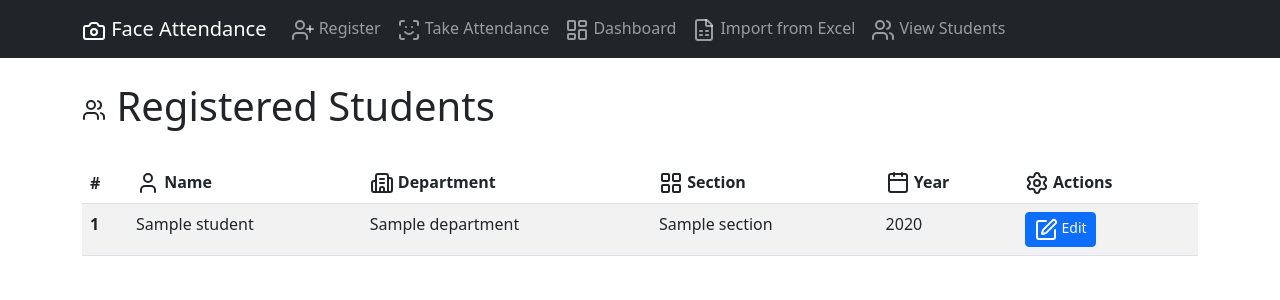
After one commit to vignesh-pandian-p/face-attendance-system, a Flask app: template app/templates/students.html in a window 1280 px wide. The commit adds this page. Shown: the top 300 px of the page. Run offline with Flask 3, Linux system fonts and the light colour scheme; the template is opened without the code that fills it: most values are stand-ins (such as "Sample title", 1, 10 or a date in 2020).

Commit message:
feat: Add student management panel
This commit introduces a new student management panel, allowing for easy viewing and editing of student information.

Key features:
- **View Registered Students:** A new page at `/students` displays a list of all registered students with their details, including name, department, section, and year.
- **Edit Student Information:** Users can now edit student information directly from the new panel. An "Edit" button for each student leads to a pre-filled form, making updates quick and easy.
- **UI Enhancements:** The new pages are designed with a clean and intuitive UI, including the use of Lucide icons to improve user experience. The overall layout and design of the application have been further refined.

```diff
--- a/app/templates/base.html
+++ b/app/templates/base.html
@@ -31,6 +31,9 @@
             <li class="nav-item">
                 <a class="nav-link" href="{{ url_for('main.import_excel') }}"><i data-lucide="file-spreadsheet"></i> Import from Excel</a>
             </li>
+            <li class="nav-item">
+                <a class="nav-link" href="{{ url_for('main.students') }}"><i data-lucide="users"></i> View Students</a>
+            </li>
           </ul>
         </div>
       </div>
--- /dev/null
+++ b/app/templates/students.html
@@ -0,0 +1,39 @@
+{% extends 'base.html' %}
+
+{% block title %}Registered Students{% endblock %}
+
+{% block content %}
+<div class="d-flex justify-content-between align-items-center mb-4">
+    <h1><i data-lucide="users"></i> Registered Students</h1>
+</div>
+<table class="table table-striped">
+    <thead>
+        <tr>
+            <th scope="col">#</th>
+            <th scope="col"><i data-lucide="user"></i> Name</th>
+            <th scope="col"><i data-lucide="building-2"></i> Department</th>
+            <th scope="col"><i data-lucide="layout-grid"></i> Section</th>
+            <th scope="col"><i data-lucide="calendar"></i> Year</th>
+            <th scope="col"><i data-lucide="settings"></i> Actions</th>
+        </tr>
+    </thead>
+    <tbody>
+        {% for student in students %}
+        <tr>
+            <th scope="row">{{ loop.index }}</th>
+            <td>{{ student.name }}</td>
+            <td>{{ student.department }}</td>
+            <td>{{ student.section }}</td>
+            <td>{{ student.current_year }}</td>
+            <td>
+                <a href="{{ url_for('main.edit_student', student_id=student.id) }}" class="btn btn-sm btn-primary"><i data-lucide="edit"></i> Edit</a>
+            </td>
+        </tr>
+        {% else %}
+        <tr>
+            <td colspan="6" class="text-center">No students registered yet.</td>
+        </tr>
+        {% endfor %}
+    </tbody>
+</table>
+{% endblock %}
```
Also changed, not shown: app/routes/main.py (+17 -0 lines), app/templates/edit_student.html (added, +35 -0 lines).
